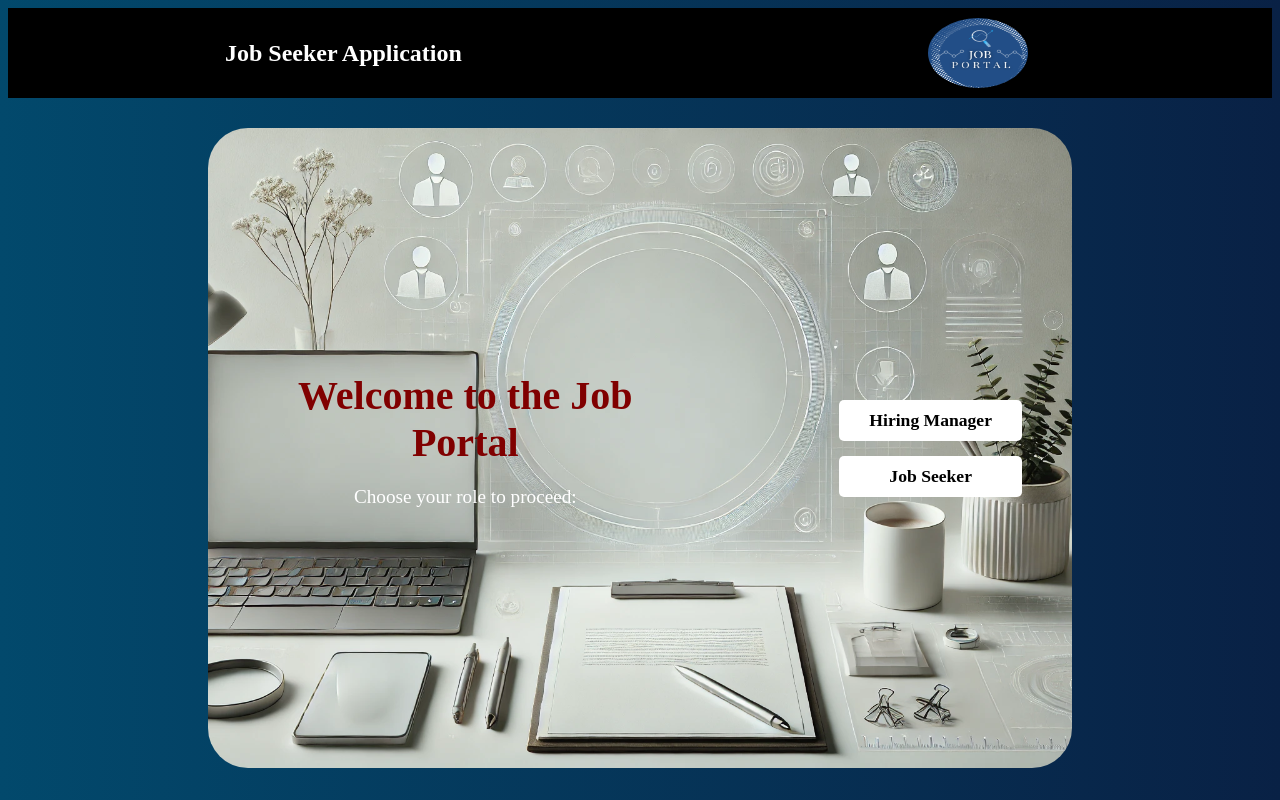
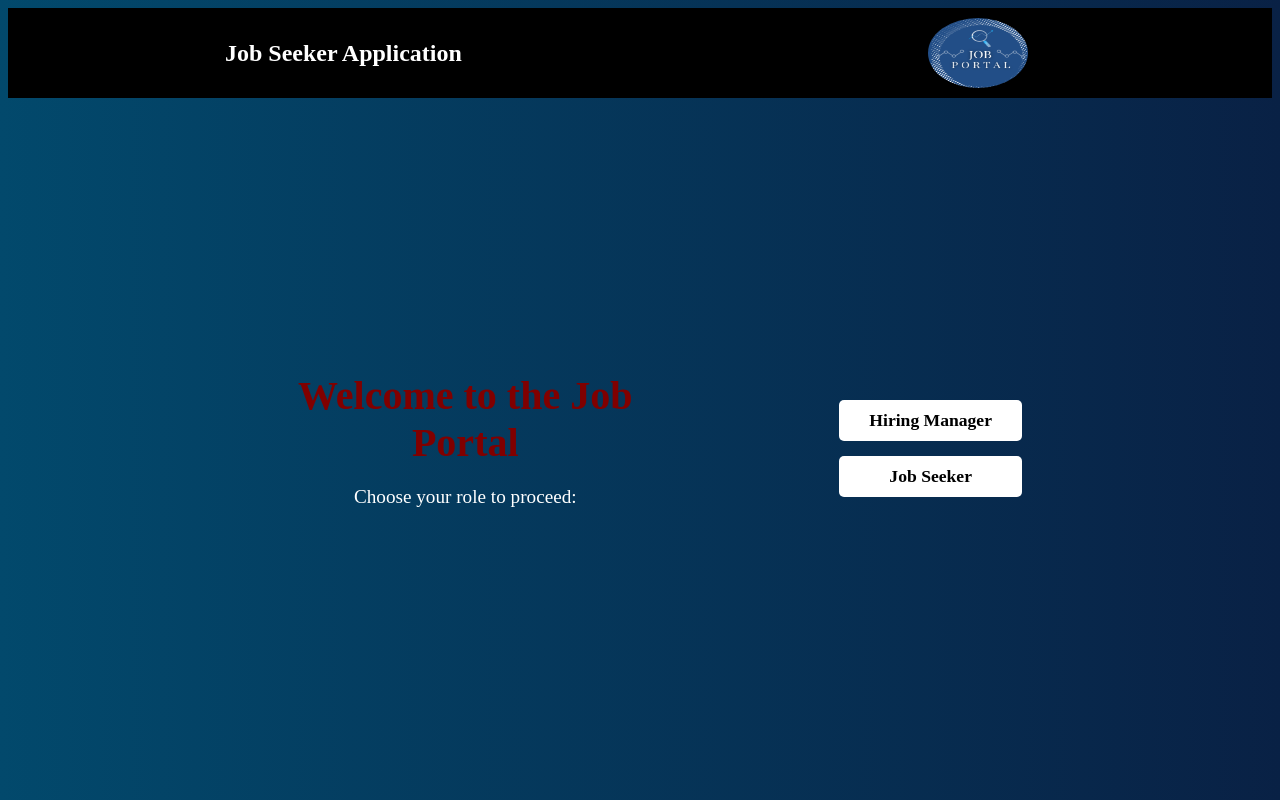
Before and after one commit to rakasiarunkumarreddy/jobportal, a React (Create React App) app: page / in a window 1280 px wide. Built offline with nearby package versions, Linux system fonts and the light colour scheme.

Commit message:
jobposts added

```diff
--- a/src/components/landingPage/Home.js
+++ b/src/components/landingPage/Home.js
@@ -2,7 +2,7 @@
 import React from "react";
 import { useNavigate } from "react-router-dom";
 import Header from "./Header";
-import BackgroundImage from "../../images/backgroungimage.webp"
+// import BackgroundImage from "../../images/backgroungimage.webp"
 
 const Home = () => {
   const navigate = useNavigate();
@@ -52,7 +52,7 @@ const homeStyle = {
   backgroundRepeat: "no-repeat",
   backgroundPosition:"center",
   color:"#800000",
-  backgroundImage: `url(${BackgroundImage})`, // Use BackgroundImage variable
+  // backgroundImage: `url(${BackgroundImage})`, // Use BackgroundImage variable
 
 
 
```
Also changed, not shown: src/jobseekerUI/body/content/jobPosts/JobPosts.js (line endings or trailing spaces), src/jobseekerUI/body/content/jobPosts/jobPosts.css (indentation only).
